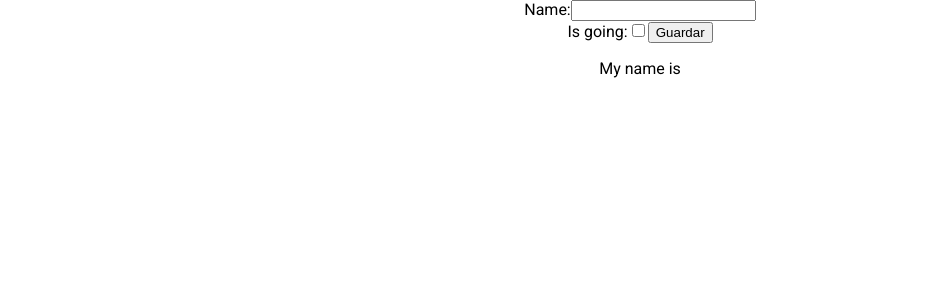
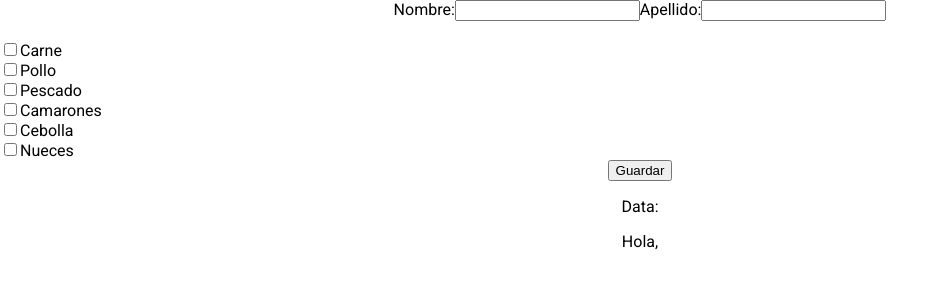
Before and after one commit to developer787/easydiet_frontend, a React (Create React App) app: page / in a window 1280 px wide. Shown: the top 300 px of the page, without its empty margins (0-945 px from the left). Built offline with nearby package versions, Linux system fonts and the light colour scheme.

Commit message:
more components

```diff
--- a/package.json
+++ b/package.json
@@ -5,6 +5,7 @@
   "dependencies": {
     "react": "^15.6.1",
     "react-dom": "^15.6.1",
+		"prop-types": "^15.5.7",
     "react-scripts": "1.0.10"
   },
   "scripts": {
--- /dev/null
+++ b/src/components/Checkbox.css
@@ -0,0 +1,3 @@
+.checkbox {
+	text-align:left;
+}
--- /dev/null
+++ b/src/components/Checkbox.js
@@ -0,0 +1,47 @@
+import React, { Component } from 'react';
+import PropTypes from 'prop-types'
+import './Checkbox.css'
+class Checkbox extends Component {
+	state = {
+isChecked: false,
+	}
+
+	toggleCheckboxChange = () => {
+		const { handleCheckboxChange, label } = this.props;
+
+		this.setState(({ isChecked }) => (
+					{
+isChecked: !isChecked,
+}
+));
+
+		handleCheckboxChange(label);
+		}
+
+render() {
+	const { label } = this.props;
+	const { isChecked } = this.state;
+
+	return (
+			<div className="checkbox">
+			<label>
+			<input
+			type="checkbox"
+			value={label}
+			checked={isChecked}
+			onChange={this.toggleCheckboxChange}
+			/>
+
+			{label}
+			</label>
+			</div>
+			);
+}
+}
+
+Checkbox.propTypes = {
+label: PropTypes.string.isRequired,
+			 handleCheckboxChange: PropTypes.func.isRequired,
+};
+
+export default Checkbox;
--- a/src/components/NewCustomerForm.js
+++ b/src/components/NewCustomerForm.js
@@ -1,6 +1,17 @@
 import React from 'react'
+import PropTypes from 'prop-types'
 import SubmitButton from './SubmitButton'
+import Checkbox from './Checkbox'
 
+const items = [
+'Carne',
+	'Pollo',
+	'Pescado',
+	'Camarones',
+	'Cebolla',
+	'Nueces'
+	]
+	const Alergias = []
 	class NewCustomerForm extends React.Component {
 		constructor(props) {
 			super(props)
@@ -15,13 +26,40 @@ class NewCustomerForm extends React.Component {
 		}
 		handleChange(event){
 			console.log('Change!')
-    const newState = {}
-    newState.name = event.target.value
-    this.setState(newState)
+				if(event.target.name === 'nombre'){
+					console.log(1)
+						const target = event.target
+						const value = target.value
+						const name = target.name
+						this.setState({
+								[name]: value
+								})
+				} else {
+					console.log(2)
+						const target = event.target
+						const value = target.value
+						const name = target.name
+						this.setState({
+								[name]: value
+								})
+				}
+
 		}
 		handleSubmit(event){
 			console.log('Submit!')
 				event.preventDefault()
+				const self = this
+				const url = 'https://easydiet-backend-developer787.c9users.io/users'
+				fetch(url)
+				.then(function(response) {
+						if (response.status >= 400) {
+						throw new Error("Bad response from server");
+						}
+						return response.json();
+						})
+			.then(function(data) {
+					self.setState({ saludo: data.body });
+					});
 		}
 		handleInputChange(event) {
 			const target = event.target;
@@ -32,34 +70,82 @@ class NewCustomerForm extends React.Component {
 					[name]: value
 					});
 		}
+		componentWillMount = () => {
+			this.selectedCheckboxes = new Set();
+		}
+
+		toggleCheckbox = label => {
+			if (this.selectedCheckboxes.has(label)) {
+				this.selectedCheckboxes.delete(label)
+					const index = Alergias.indexOf(label,0)
+					if (index > -1) {
+						Alergias.splice(index, 1)
+							this.setState({alergias: Alergias})
+					}
+			} else {
+				this.selectedCheckboxes.add(label);
+				Alergias.push(label)
+					this.setState({alergias: Alergias})
+			}
+		}
+		createCheckbox = label => (
+				<Checkbox
+				label={label}
+				handleCheckboxChange={this.toggleCheckbox}
+				key={label}
+				/>
+				)
+			createCheckboxes = () => (
+					items.map(this.createCheckbox)
+					)
+			incluirAlergia = alergia =>
+			<div key={alergia}>
+			{alergia}
+		</div>
+			listarAlergias = () => (
+					Alergias.map(this.incluirAlergia)
+					)
 			render(){
 				return (
 						<div>
 						<form onSubmit={this.handleSubmit}>
 						<label>
-      Name:
+						Nombre:
 						<input
+						name="nombre"
 						type="text"
-      value={this.state.value}
+						value={this.state.nombre || ''}
+						onChange={this.handleChange} />
+						</label>
+						<label>
+						Apellido:
+						<input
+						name="apellido"
+						type="text"
+						value={this.state.apellido || ''}
 						onChange={this.handleChange} />
 						</label>
 						<br />
-      <label>
-      Is going:
-      <input
-      name="isGoing"
-      type="checkbox"
-      checked={this.state.isGoing}
-      onChange={this.handleInputChange} />
-      </label>
+						<br />
+						{this.createCheckboxes()}
 						<SubmitButton handleClick={this.handleClick}/>
+							<p>Data: {this.state.saludo}</p>
 							</form>
 							<p>
-      My name is {this.state.name}
+							Hola, {this.state.nombre} {this.state.apellido}
 						</p>
+						{this.listarAlergias()}
 						</div>
 							)
 			}
 	}
+NewCustomerForm.propTypes = {
+nombre: PropTypes.string.isRequired,
+				apellido: PropTypes.string.isRequired
+}
+NewCustomerForm.defaultProps = {
+nombre: "nombre",
+				apellido: "apellido"
+}
 
 export default NewCustomerForm
```
Lines whose indentation alone changed are shown as unchanged.
